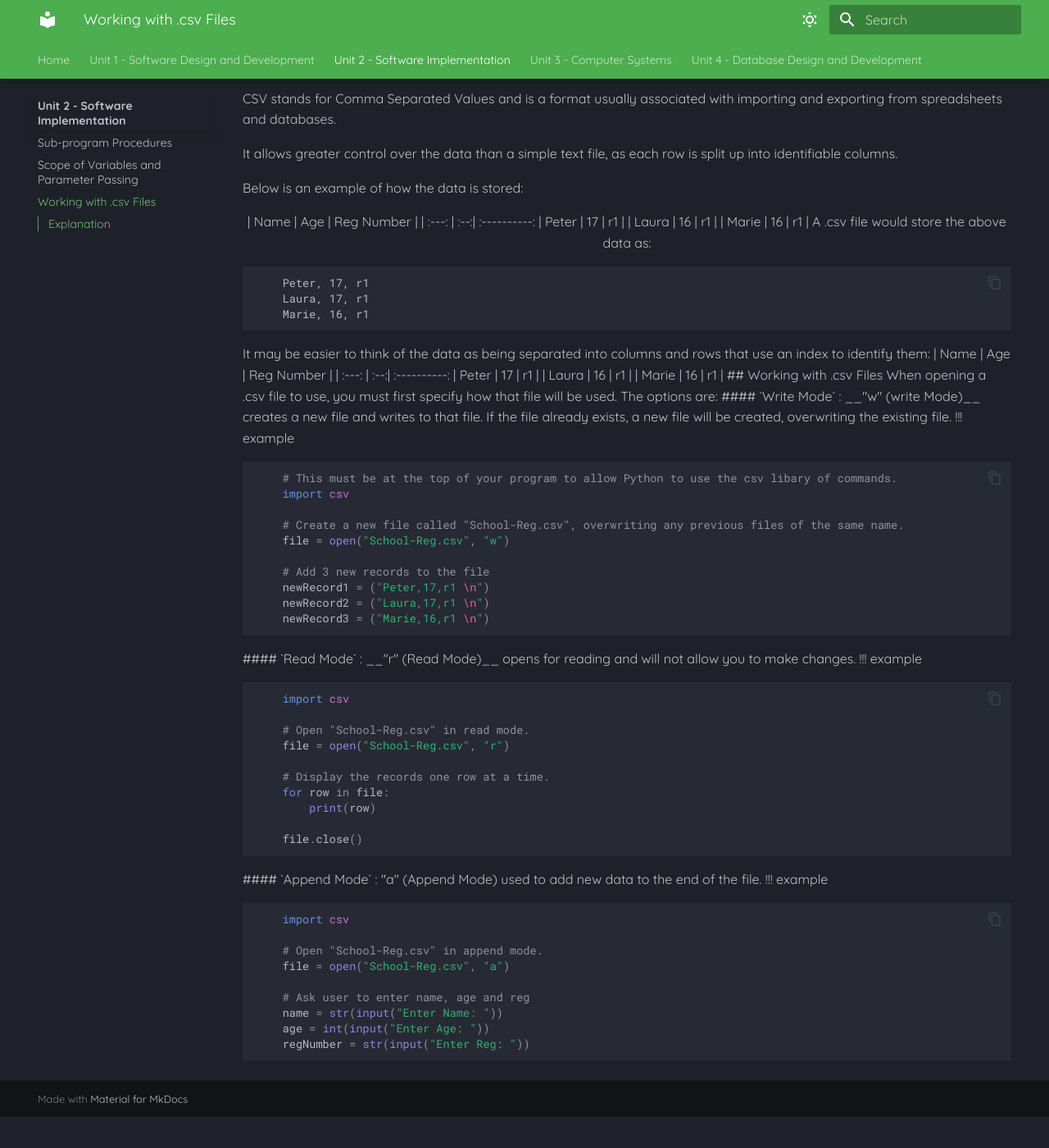
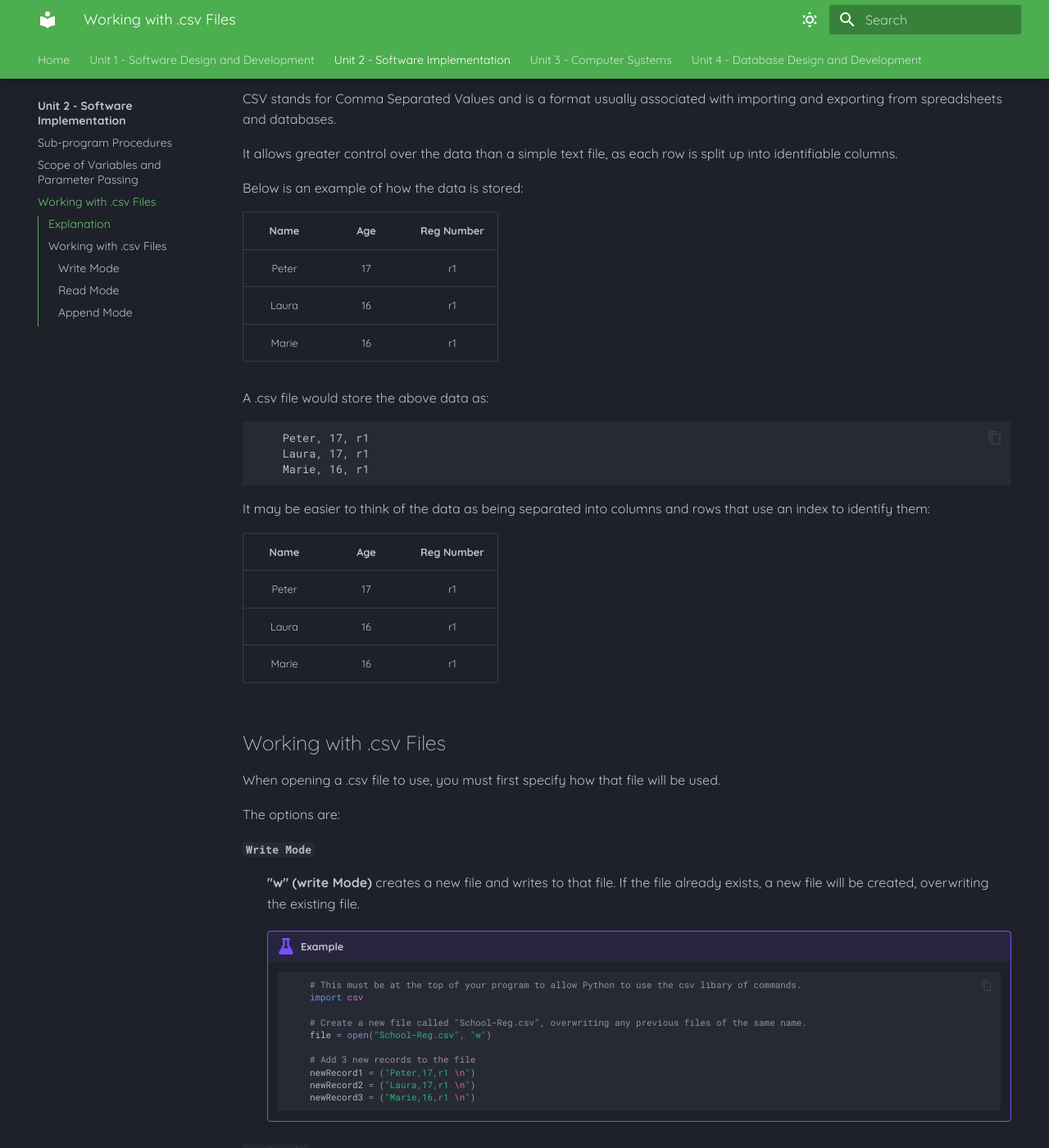
Before and after one commit to Mr-Wood-CS/Higher-Computing-Science-MD-Files, an MkDocs documentation site: the page built from docs/SI/06-Working-with-Files-(csv).md, in a window 1280 px wide and 1400 px high, scrolled down 312 px. Shown: the whole window at 82% size. Built offline with MkDocs 1.6.1 and Material for MkDocs 9.7.7, drawn with Linux system fonts in a browser that asks for light colours; before the commit the page ends 1674 px from its top, so only the background shows below that; some of the changed text lies outside the part shown.

Commit message:
Update 06-Working-with-Files-(csv).md

```diff
--- a/docs/SI/06-Working-with-Files-(csv).md
+++ b/docs/SI/06-Working-with-Files-(csv).md
@@ -14,8 +14,6 @@ CSV stands for Comma Separated Values and is a format usually associated with im
 It allows greater control over the data than a simple text file, as each row is split up into identifiable columns.
 
 Below is an example of how the data is stored:
-
-<p style="text-align:center;">
 
 | Name  | Age | Reg Number |
 | :---: | :--:| :----------:
```
